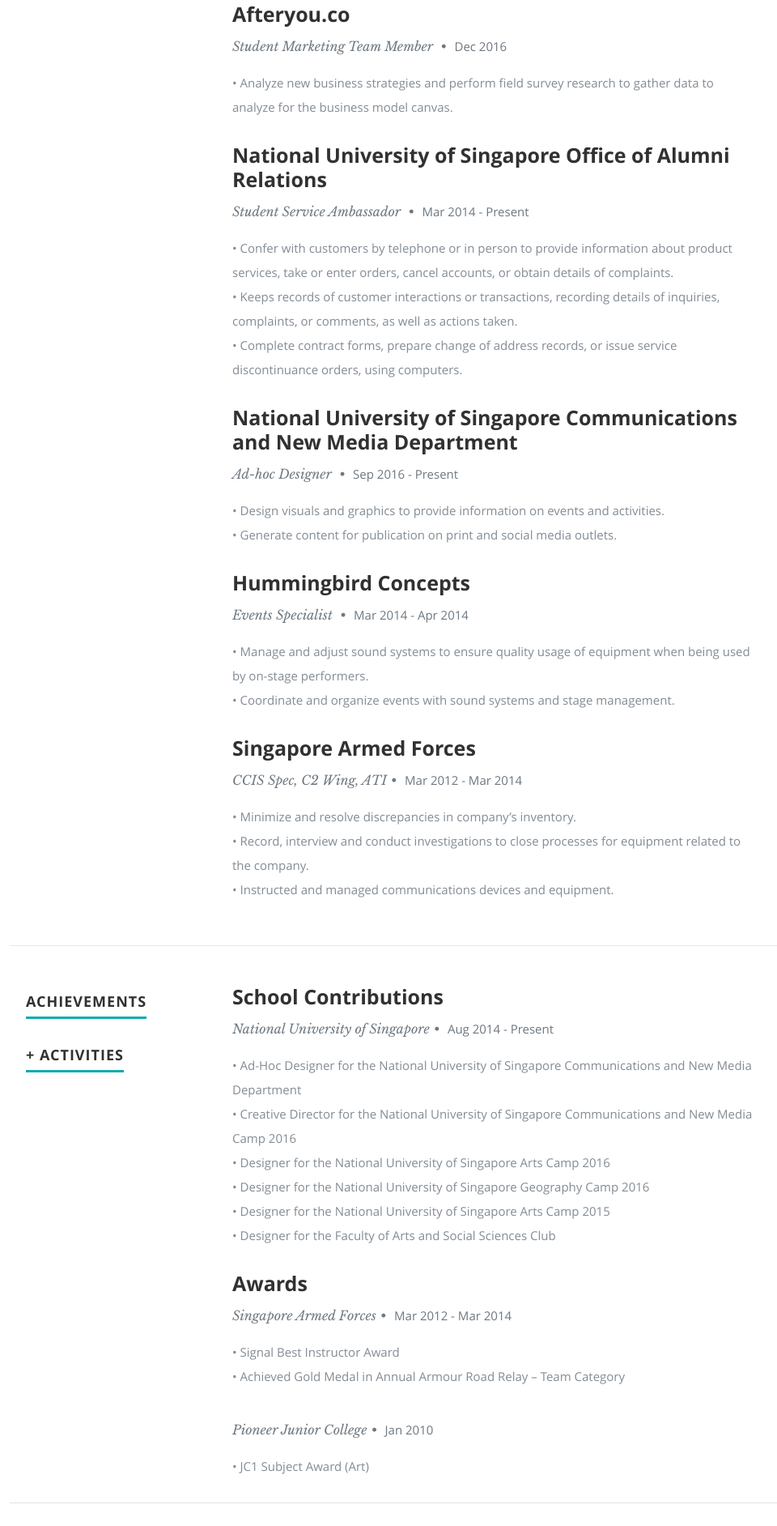
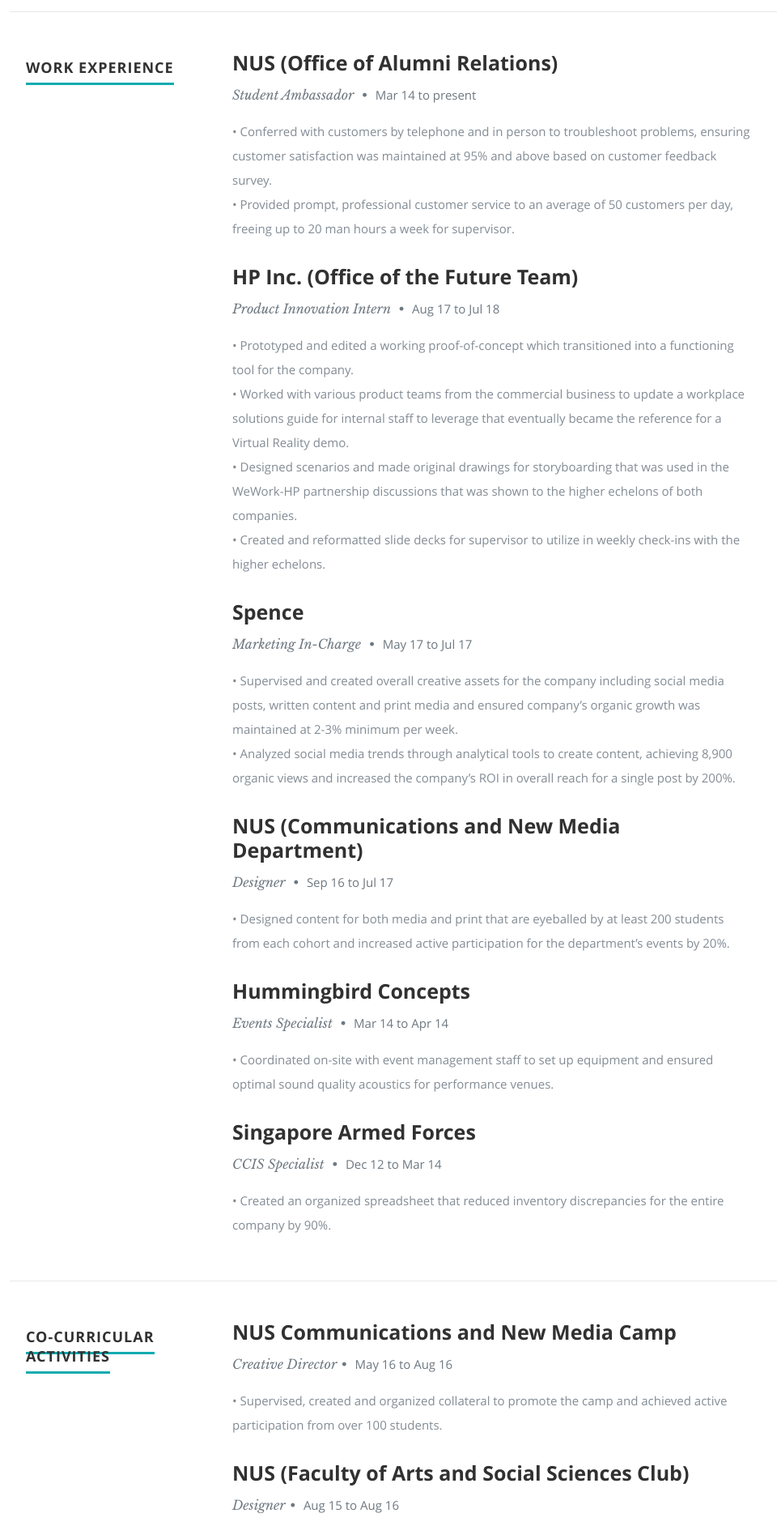
Before and after one commit to vashontnee/vashontnee.github.io, a plain HTML site: page index.html in a window 1280 px wide. Shown: the part 2154-4038 px from the top of the page at 81% size, without its empty margins (118-1078 px from the left). Drawn offline with nearby package versions, Linux system fonts and the light colour scheme.

Commit message:
Update index.html

```diff
--- a/index.html
+++ b/index.html
@@ -164,10 +164,29 @@
                <div class="twelve columns">
 
                   <h3>National University of Singapore</h3>
-                  <p class="info">B.A. Degree in Communications and New Media <span>&bull;</span> <em class="date">Aug 2014 - Present</em></p>
+                  <p class="info">B.A. Degree (Hons.) in Communications and New Media <span>&bull;</span> <em class="date">Aug 14 to present</em></p>
 
                   <p>
                   Course of study consists of a wide range of modules covering subjects like computer mediated communication, human computer interaction, culture industries, media policy and regulation and game, visual and interactive media design. The communication management area provides an overview of the theory, principles and application of communication research, planning, and management in organizations.
+                  </p>
+
+               </div>
+
+            </div> <!-- item end -->
+
+        <div class="row item">
+
+            <div class="twelve columns">
+
+                    <h3>NOC Exchange Program (Silicon Valley)</h3>
+                    <p class="info">NCSV Batch 32 <span>&bull;</span> <em class="date">Aug 17 to Jul 18</em></p>
+
+                    <p>
+                    • Honed interpersonal and project management skills through an internship at a partner firm from the program.<br>
+                    • Developed business expertise through entrepreneurial courses that involved a curriculum of ideation and market research.<br>
+                    • Organized and managed the first inaugural NCSV Innovate Hackathon 2017 for over 150 participants.<br>
+                    • Actively participated in various conferences and hackathons held in San Francisco and other U.S. states including the Money20/20 Hackathon, API World Hackathon, etc.<br>
+                    • Awarded the Sponsor Prize from Nexosis at the API World Hackathon 2017 .
                     </p>
 
                     </div>
@@ -184,7 +203,7 @@
       <div class="row work">
 
          <div class="three columns header-col">
-            <h1><span>Work</span></h1>
+            <h1><span>Work Experience</span></h1>
          </div>
 
          <div class="nine columns main-col">
@@ -193,14 +212,12 @@
 
                 <div class="twelve columns">
 
-                  <h3>Spence</h3>
-                  <p class="info">Marketing Expert <span>&bull;</span> <em class="date">May 2017 (expected)</em></p>
+                    <h3>NUS (Office of Alumni Relations)</h3>
+                    <p class="info">Student Ambassador <span>&bull;</span> <em class="date">Mar 14 to present</em></p>
 
                     <p>
-                  •  Specialize in content marketing to generate marketing plans based on business model, company budget and desired outcomes.<br>
-                  •  Identify specific publics and target audiences to promote content and spread product awareness.<br>
-                  •  Analyze and forecast content behaviour based on social environment.<br>
-                  •  Create written content for print and digital resources based on content marketing strategies.
+                    • Conferred with customers by telephone and in person to troubleshoot problems, ensuring customer satisfaction was maintained at 95% and above based on customer feedback survey.<br>
+                    • Provided prompt, professional customer service to an average of 50 customers per day, freeing up to 20 man hours a week for supervisor.
                     </p>
 
                         </div>
@@ -211,11 +228,14 @@
 
                <div class="twelve columns">
 
-                  <h3>Afteryou.co</h3>
-                  <p class="info">Student Marketing Team Member <span>&bull;</span> <em class="date">Dec 2016</em></p>
+                  <h3>HP Inc. (Office of the Future Team)</h3>
+                  <p class="info">Product Innovation Intern <span>&bull;</span> <em class="date">Aug 17 to Jul 18 </em></p>
 
                   <p>
-                  •  Analyze new business strategies and perform field survey research to gather data to analyze for the business model canvas.
+                    • Prototyped and edited a working proof-of-concept which transitioned into a functioning tool for the company.<br>
+                    • Worked with various product teams from the commercial business to update a workplace solutions guide for internal staff to leverage that eventually became the reference for a Virtual Reality demo.<br>
+                    • Designed scenarios and made original drawings for storyboarding that was used in the WeWork-HP partnership discussions that was shown to the higher echelons of both companies.<br>
+                    • Created and reformatted slide decks for supervisor to utilize in weekly check-ins with the higher echelons.<br>
                   </p>
 
                </div>
@@ -226,15 +246,12 @@
 
                     <div class="twelve columns">
 
-                  <h3>National University of Singapore Office of Alumni Relations</h3>
-                  <p class="info">Student Service Ambassador <span>&bull;</span> <em class="date">Mar 2014 - Present</em></p>
+                       <h3>Spence</h3>
+                       <p class="info">Marketing In-Charge <span>&bull;</span> <em class="date">May 17 to Jul 17</em></p>
 
                        <p>
-                  •  Confer with customers by telephone or in person to provide information about product services, take or enter orders, cancel accounts, or obtain details of complaints.<br>
-                  •  Keeps records of customer interactions or transactions, recording details of inquiries, complaints, or comments,
-                  as well as actions taken.<br>
-                  •  Complete contract forms, prepare change of address records, or issue service discontinuance orders, using computers.
-
+                       • Supervised and created overall creative assets for the company including social media posts, written content and print media and ensured company’s organic growth was maintained at 2-3% minimum per week.<br>
+                       • Analyzed social media trends through analytical tools to create content, achieving 8,900 organic views and increased the company’s ROI in overall reach for a single post by 200%.
                        </p>
 
                     </div>
@@ -245,12 +262,11 @@
 
                         <div class="twelve columns">
 
-                  <h3>National University of Singapore Communications and New Media Department</h3>
-                  <p class="info">Ad-hoc Designer <span>&bull;</span> <em class="date">Sep 2016 - Present</em></p>
+                           <h3>NUS (Communications and New Media Department)</h3>
+                           <p class="info">Designer <span>&bull;</span> <em class="date">Sep 16 to Jul 17 </em></p>
 
                            <p>
-                  •  Design visuals and graphics to provide information on events and activities.<br>
-                  •  Generate content for publication on print and social media outlets.
+                           •  Designed content for both media and print that are eyeballed by at least 200 students from each cohort and increased active participation for the department’s events by 20%.
                            </p>
 
                         </div>
@@ -262,11 +278,10 @@
                <div class="twelve columns">
 
                   <h3>Hummingbird Concepts</h3>
-                  <p class="info">Events Specialist <span>&bull;</span> <em class="date">Mar 2014 - Apr 2014</em></p>
+                  <p class="info">Events Specialist <span>&bull;</span> <em class="date">Mar 14 to Apr 14 </em></p>
 
                   <p>
-                 •  Manage and adjust sound systems to ensure quality usage of equipment when being used by on-stage performers.<br>
-                 •  Coordinate and organize events with sound systems and stage management.
+                  • Coordinated on-site with event management staff to set up equipment and ensured optimal sound quality acoustics for performance venues.
                   </p>
 
                </div>
@@ -278,14 +293,11 @@
                <div class="twelve columns">
 
                   <h3>Singapore Armed Forces</h3>
-                  <p class="info">CCIS Spec, C2 Wing, ATI<span>&bull;</span> <em class="date">Mar 2012 - Mar 2014</em></p>
+                  <p class="info">CCIS Specialist <span>&bull;</span> <em class="date">Dec 12 to Mar 14 </em></p>
 
                   <p>
-                  •  Minimize and resolve discrepancies in company’s inventory.<br>
-                  •  Record, interview and conduct investigations to close processes for equipment related to the company.<br>
-                  •  Instructed and managed communications devices and equipment.
+                  • Created an organized spreadsheet that reduced inventory discrepancies for the entire company by 90%.
                   </p>
-
 
                </div>
 
@@ -300,8 +312,7 @@
       <div class="row work">
 
         <div class="three columns header-col">
-            <h1><span>Achievements</span></h1><br>
-            <h1><span>+ Activities</span></h1>
+            <h1><span>Co-Curricular Activities</span></h1>
          </div>
 
          <div class="nine columns main-col">
@@ -310,16 +321,12 @@
 
                <div class="twelve columns">
 
-                  <h3>School Contributions</h3>
-                  <p class="info">National University of Singapore<span>&bull;</span> <em class="date">Aug 2014 - Present</em></p>
+                  <h3>NUS Communications and New Media Camp</h3>
+                  <p class="info">Creative Director<span>&bull;</span> <em class="date">May 16 to Aug 16</em></p>
 
                   <p>
-                  •  Ad-Hoc Designer for the National University of Singapore Communications and New Media Department<br>
-                  •  Creative Director for the National University of Singapore Communications and New Media Camp 2016<br>
-                  •  Designer for the National University of Singapore Arts Camp 2016<br>
-                  •  Designer for the National University of Singapore Geography Camp 2016<br>
-                  •  Designer for the National University of Singapore Arts Camp 2015<br>
-                  •  Designer for the Faculty of Arts and Social Sciences Club<br>
+                  • Supervised, created and organized collateral to promote the camp and achieved active participation from over 100
+                  students.
                   </p>
 
                </div>
@@ -330,12 +337,12 @@
 
                <div class="twelve columns">
 
-                  <h3>Awards</h3>
-                  <p class="info">Singapore Armed Forces<span>&bull;</span> <em class="date">Mar 2012 - Mar 2014</em></p>
+                  <h3>NUS (Faculty of Arts and Social Sciences Club)</h3>
+                  <p class="info">Designer<span>&bull;</span> <em class="date">Aug 15 to Aug 16</em></p>
 
                   <p>
-                  •  Signal Best Instructor Award<br>
-                  •  Achieved Gold Medal in Annual Armour Road Relay – Team Category
+                  • Designed multiple posters for both online and offline media which has been seen by over 2,000 people from the entire
+                  faculty including both staff and students.
                   </p>
 
 
@@ -374,11 +381,14 @@
             <h3>Multimedia</h3><br>
 
 				   <ul class="skills">
-					   <li><span class="bar-expand photoshop"></span><em>Photoshop</em></li>
-                  <li><span class="bar-expand illustrator"></span><em>Illustrator</em></li>
-                  <li><span class="bar-expand jquery"></span><em>Dreamweaver</em></li>
+					   <li><span class="bar-expand photoshop"></span><em>Adobe Photoshop</em></li>
+                  <li><span class="bar-expand illustrator"></span><em>Adobe Illustrator</em></li>
+                  <li><span class="bar-expand photoshop"></span><em>Sketch</em></li>
+                  <li><span class="bar-expand photoshop"></span><em>InVision</em></li>
+                  <li><span class="bar-expand jquery"></span><em>Adobe Dreamweaver</em></li>
                   <li><span class="bar-expand jquery"></span><em>Adobe InDesign</em></li>
-                  <li><span class="bar-expand jquery"></span><em>Adobe Premiere Pro/Final Cut Pro X</em></li>
+                  <li><span class="bar-expand jquery"></span><em>Adobe Premiere Pro</em></li>
+                  <li><span class="bar-expand jquery"></span><em>Final Cut Pro X</em></li>
 					</ul>
 
 				</div><!-- end technical skill-bars -->
@@ -411,8 +421,9 @@
             <h3>Web & Programming</h3><br>
 
                <ul class="skills">
-                  <li><span class="bar-expand jquery"></span><em>HTML/CSS</em></li>
-                  <li><span class="bar-expand jquery"></span><em>C#/C++ (Unity)</em></li>
+                  <li><span class="bar-expand jquery"></span><em>HTML/CSS/Javascript</em></li>
+                  <li><span class="bar-expand jquery"></span><em>C# (Unity)</em></li>
+                  <li><span class="bar-expand jquery"></span><em>Arduino Engineering</em></li>
                </ul>
 
             </div><!-- end skill-bars -->
```
Lines whose indentation alone changed are shown as unchanged.
